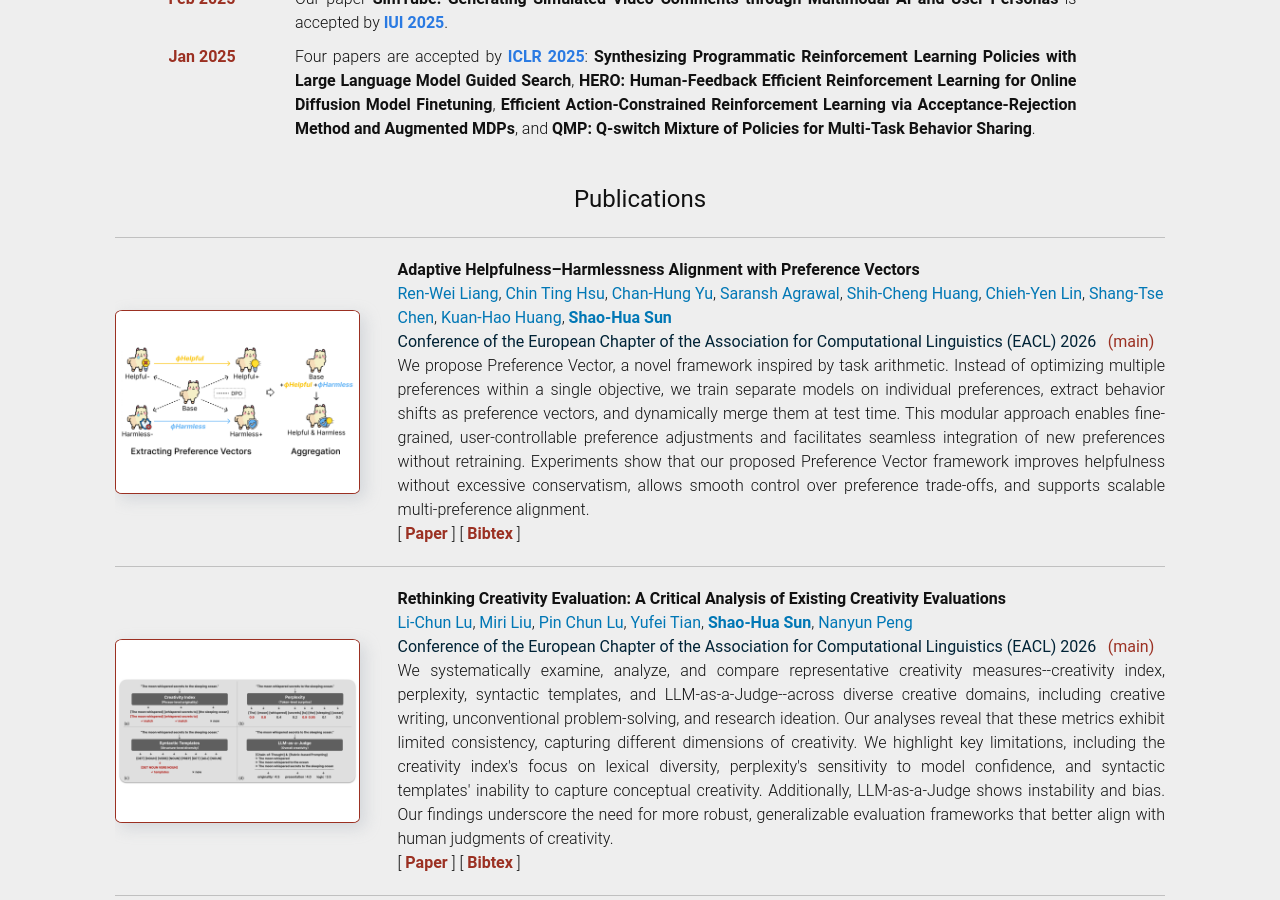
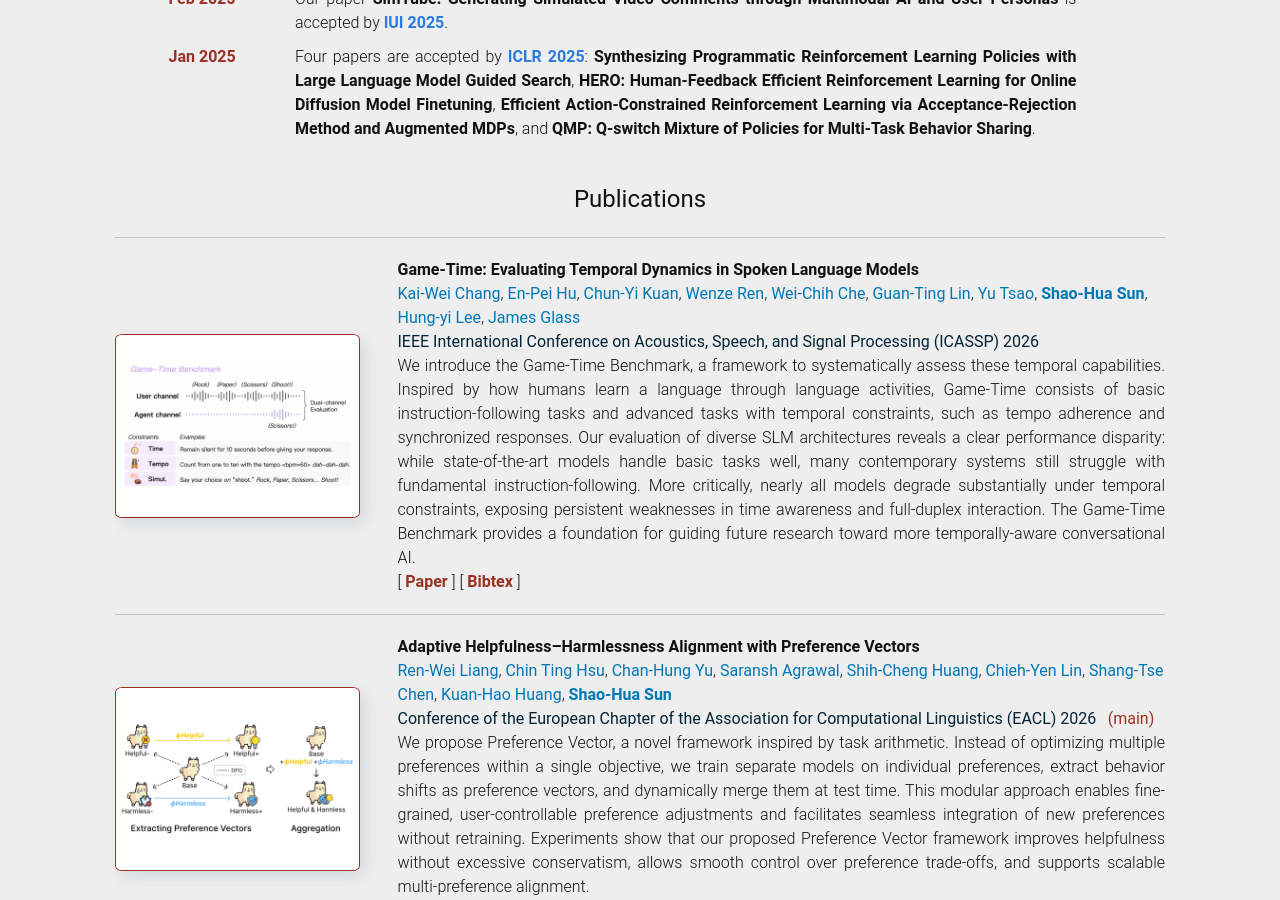
Before and after one commit to shaohua0116/shaohua0116.github.io, a Jekyll site: the page built from index.html, in a window 1280 px wide and 900 px high, scrolled down 1440 px. Built offline with Jekyll 4.4.1, drawn with Linux system fonts in a browser that asks for light colours; some web fonts are replaced.

Commit message:
icassp 2026

```diff
--- a/_data/publications.yml
+++ b/_data/publications.yml
@@ -1,3 +1,42 @@
+- title: 'Game-Time: Evaluating Temporal Dynamics in Spoken Language Models'
+  date:  'May 2026'
+  imgurl: '/images/projects/game_time.png'
+  imgprop: 'frame'
+  selected: true
+  authors:
+    - name: Kai-Wei Chang
+      url: 'https://kwchang.org/'
+    - name: En-Pei Hu
+      url: 'https://guapaqaq.github.io/'
+    - name: Chun-Yi Kuan
+      url: ''
+    - name: Wenze Ren
+      url: ''
+    - name: Wei-Chih Che
+      url: ''
+    - name: Guan-Ting Lin
+      url:  'https://daniellin94144.github.io/'
+    - name: Yu Tsao
+      url:  'https://homepage.citi.sinica.edu.tw/pages/yu.tsao/index_en.html'
+    - name: Shao-Hua Sun
+      url:  ''
+      me: true
+    - name: Hung-yi Lee
+      url:  'https://speech.ee.ntu.edu.tw/~hylee/index.php'
+    - name: James Glass
+      url:  'https://sls.csail.mit.edu/'
+  desc: 'We introduce the Game-Time Benchmark, a framework to systematically assess these temporal capabilities. Inspired by how humans learn a language through language activities, Game-Time consists of basic instruction-following tasks and advanced tasks with temporal constraints, such as tempo adherence and synchronized responses. Our evaluation of diverse SLM architectures reveals a clear performance disparity: while state-of-the-art models handle basic tasks well, many contemporary systems still struggle with fundamental instruction-following. More critically, nearly all models degrade substantially under temporal constraints, exposing persistent weaknesses in time awareness and full-duplex interaction. The Game-Time Benchmark provides a foundation for guiding future research toward more temporally-aware conversational AI.'
+  abstract: 'Conversational Spoken Language Models (SLMs) are emerging as a promising paradigm for real-time speech interaction. However, their capacity of temporal dynamics, including the ability to manage timing, tempo and simultaneous speaking, remains a critical and unevaluated challenge for conversational fluency. To address this gap, we introduce the Game-Time Benchmark, a framework to systematically assess these temporal capabilities. Inspired by how humans learn a language through language activities, Game-Time consists of basic instruction-following tasks and advanced tasks with temporal constraints, such as tempo adherence and synchronized responses. Our evaluation of diverse SLM architectures reveals a clear performance disparity: while state-of-the-art models handle basic tasks well, many contemporary systems still struggle with fundamental instruction-following. More critically, nearly all models degrade substantially under temporal constraints, exposing persistent weaknesses in time awareness and full-duplex interaction. The Game-Time Benchmark provides a foundation for guiding future research toward more temporally-aware conversational AI.'
+  tags:
+    - name: 'Paper'
+      url:  'https://arxiv.org/abs/2509.26388'
+    - name: 'Bibtex'
+      url:  '/bibtex/game_time.txt'
+  publisher:  'IEEE International Conference on Acoustics, Speech, and Signal Processing (ICASSP) 2026'
+  oral: false
+  oral_text: ''
+  status:   ''
+
 - title: 'Adaptive Helpfulness–Harmlessness Alignment with Preference Vectors'
   date:  'Mar 2026'
   imgurl: '/images/projects/preference_vector.png'
--- /dev/null
+++ b/bibtex/game_time.txt
@@ -0,0 +1,6 @@
+@inproceedings{chang2026gametime,
+  title={Game-Time: Evaluating Temporal Dynamics in Spoken Language Models},
+  author={Chang, Kai-Wei and Hu, En-Pei and Kuan, Chun-Yi and Ren, Wenze and Chen, Wei-Chih and Lin, Guan-Ting and Tsao, Yu and Sun, Shao-Hua and Lee, Hung-yi and Glass, James},
+  booktitle={IEEE International Conference on Acoustics, Speech, and Signal Processing},
+  year={2026},
+}
```
Also changed, not shown: images/projects/game_time.png (added), 1 other file.
